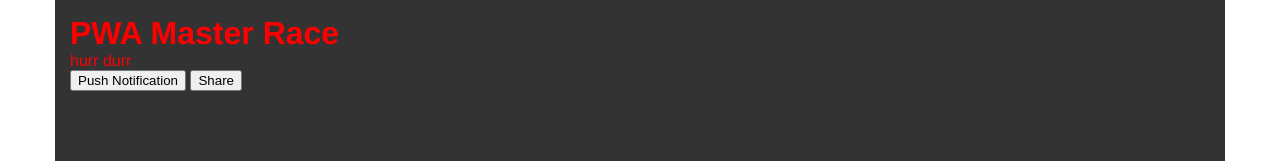
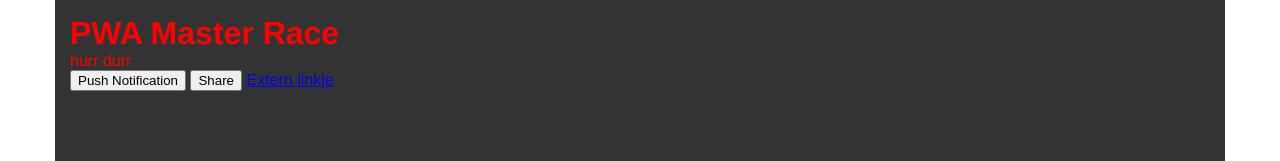
Before and after one commit to R4VANG3R/PWADemo, a website: page index.html in a window 1280 px wide. Shown: the top 161 px of the page. Drawn offline with Linux system fonts and the light colour scheme.

Commit message:
External links

```diff
--- a/index.html
+++ b/index.html
@@ -43,6 +43,8 @@
         <button onclick="SendNotification('Kappa world!')">Push Notification</button>
 
         <button onclick="new ShareService().share(new ShareModel('KappaPride!', 'PWA is Kappa', './'))">Share</button>
+
+        <a href="https://www.alientrick.com">Extern linkje</a>
     </main>
 
     <script>
```
